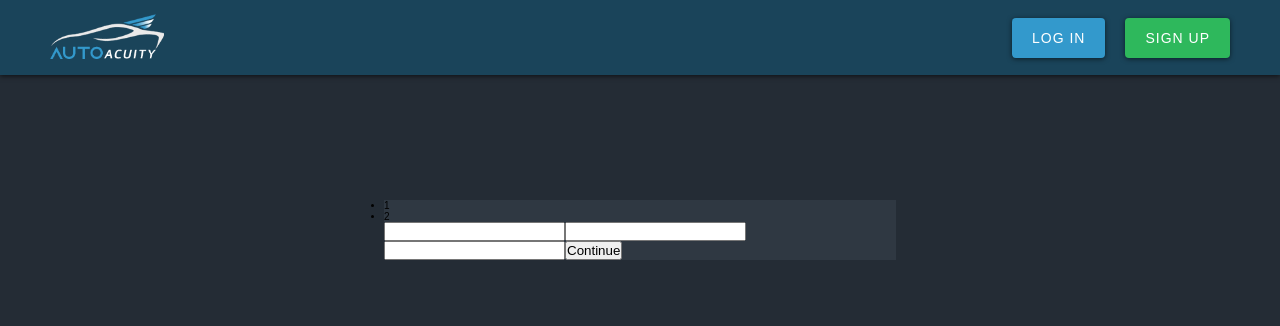
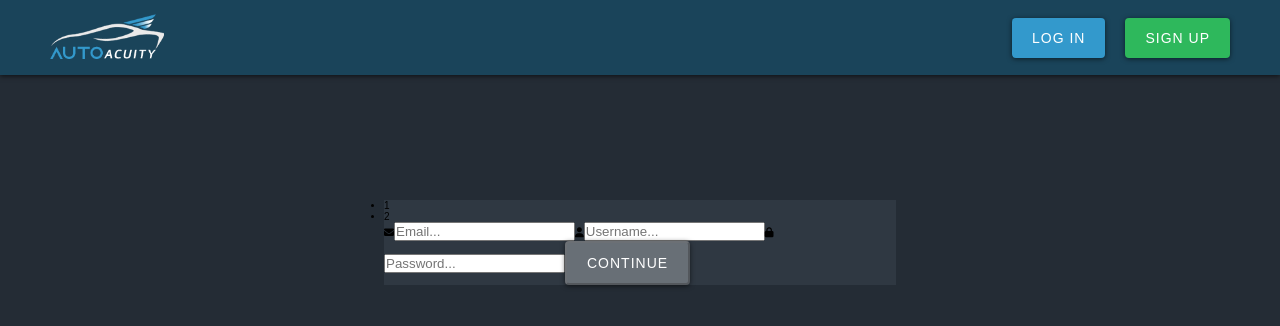
Before and after one commit to nicholas-patterson/dealer-crm, a React (Create React App) app: page /signup in a window 1280 px wide. Shown: the top 326 px of the page. Built offline with nearby package versions, Linux system fonts and the light colour scheme.

Commit message:
:recycle: adds placeholders instead of labels
adds placeholders instead of labels

```diff
--- a/src/components/FormSteps/StepOne.js
+++ b/src/components/FormSteps/StepOne.js
@@ -6,35 +6,52 @@ const StepOne = props => {
   };
 
   return (
-    <form>
+    <form className="stepOne">
       <label htmlFor="email">
+        <i class="icon fas fa-envelope"></i>
         <input
           type="email"
           id="email"
           name="email"
           value={props.value.email}
           onChange={props.handleChange}
+          placeholder="Email..."
         />
       </label>
       <label htmlFor="username">
+        <i className="icon fas fa-user"></i>
         <input
           type="text"
           id="username"
           name="username"
           value={props.value.username}
           onChange={props.handleChange}
+          placeholder="Username..."
         />
       </label>
       <label htmlFor="password">
+        <i className="icon fas fa-lock"></i>
         <input
           type="password"
           id="password"
           name="password"
           value={props.value.password}
           onChange={props.handleChange}
+          placeholder="Password..."
         />
       </label>
-      <button onClick={saveAndContinue}>Continue</button>
+
+      {props.value.email.length === 0 ||
+      props.value.username.length === 0 ||
+      props.value.password.length === 0 ? (
+        <button disabled className="disabledBtn button">
+          Continue
+        </button>
+      ) : (
+        <button className="continueBtn button" onClick={saveAndContinue}>
+          Continue
+        </button>
+      )}
     </form>
   );
 };
```
